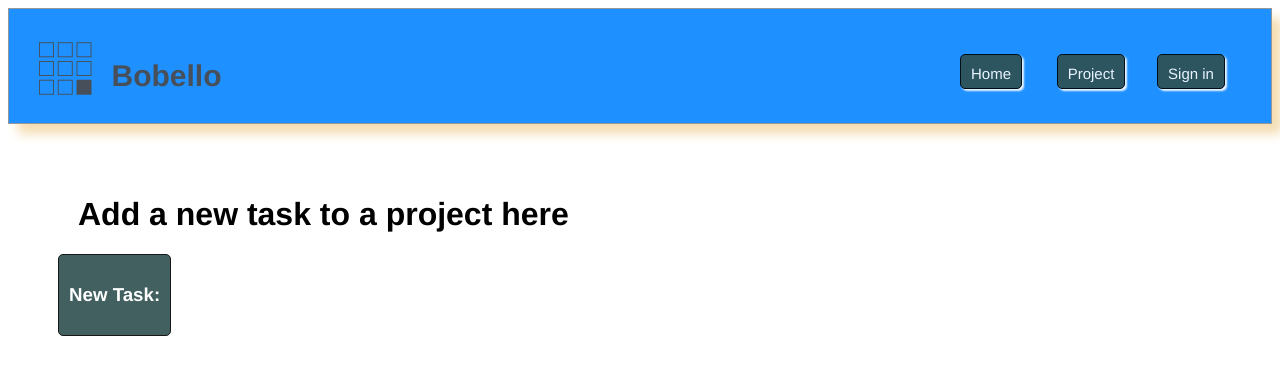
After one commit to robbobby/w_5_new_project, a Flask app: page /task/new/1 in a window 1280 px wide. The commit adds this page. Shown: the top 375 px of the page. Run offline with Flask 2, Linux system fonts and the light colour scheme.

Commit message:
Added new task controller and html

```diff
--- a/controllers/employee_task_controller.py
+++ b/controllers/employee_task_controller.py
@@ -13,4 +13,4 @@ employee_tasks_blueprint = Blueprint('employee_tasks', __name__)
 @employee_tasks_blueprint.route('/emp_tasks/<emp_id>/<pro_id>')
 def emp_tasks(emp_id, pro_id):
     emp_tasks = emp_task_db.get_employees_project_tasks(emp_id, pro_id)
-    return render_template('employee_tasks/index.html', emp_tasks=emp_tasks)
+    return render_template('employee_tasks/index.html', emp_tasks=emp_tasks, pro_id=pro_id)
--- a/controllers/task_controller.py
+++ b/controllers/task_controller.py
@@ -25,4 +25,9 @@ def update_task(emp_id, pro_id, task_id):
     task.description = request.form['description']
     task_db.update(task)
     print("Hello")
-    return emp_control.company(emp_id, task.project.company.id) # Couldn't redirect to a blueprint that isn't in this file
+    # return emp_control.company(emp_id, task.project.company.id) # Couldn't redirect to a blueprint that isn't in this file
+    return redirect(f'/employee_home/{emp_id}/{task.project.company.id}')
+
+@tasks_blueprint.route('/task/new/<pro_id>')
+def new_task_form(pro_id):
+    return render_template('tasks/new.html', pro_id=pro_id)
--- a/templates/employee_tasks/index.html
+++ b/templates/employee_tasks/index.html
@@ -1,7 +1,7 @@
 {% extends "base.html" %}{%  block content %}
 <h1>This is the Employees Tasks page</h1>
                                 {##### Add New tasks #####}
-    <a class="button" href="/task/new">New Task</a>
+    <a class="button" href="/task/new/{{ pro_id }}">New Task</a>
 
                                 {##### Employee tasks #####}
                                  {### Edit tasks here  ###}
--- /dev/null
+++ b/templates/tasks/new.html
@@ -0,0 +1,8 @@
+{% extends "base.html" %}{%  block content %}
+<h1>Add a new task to a project here</h1>
+    <form action="/task/new/{{ pro_id }}" method="POST">
+        <div class="everything">
+            <h3>New Task:</h3>
+        </div>
+    </form>
+{% endblock %}
```
Also changed, not shown: templates/new.html (added, +8 -0 lines).
